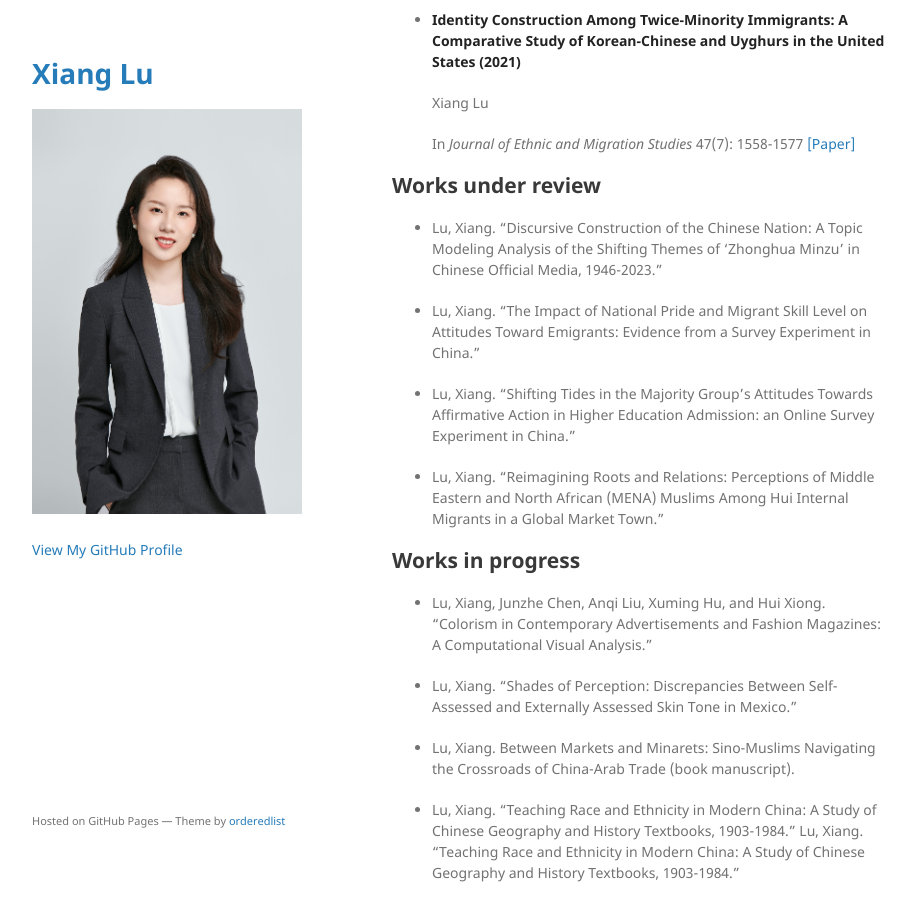
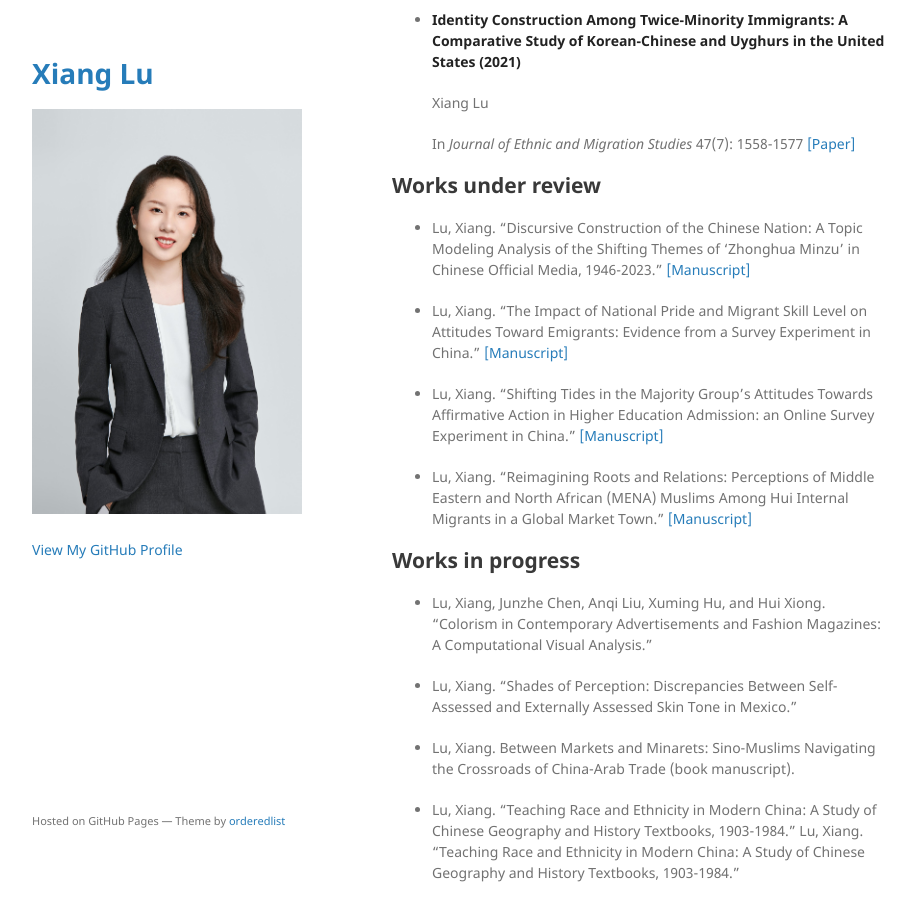
Before and after one commit to xianglusoc/xianglusoc.github.io, a Jekyll site: the page built from index.md, in a window 1280 px wide and 900 px high, scrolled down 1232 px. Shown: the whole window, without its empty margins (178-1093 px from the left). Built offline with Jekyll 4.4.1, drawn with Linux system fonts in a browser that asks for light colours; our own code applies the rules of GitHub Pages for plain Markdown files; the repository's description, which GitHub fills in, is left out.

Commit message:
Update index.md

```diff
--- a/index.md
+++ b/index.md
@@ -49,13 +49,13 @@ Contact: xiang.lu@zju.edu.cn
 
 ## Works under review
 
-- Lu, Xiang. “Discursive Construction of the Chinese Nation: A Topic Modeling Analysis of the Shifting Themes of ‘Zhonghua Minzu’ in Chinese Official Media, 1946-2023.”
+- Lu, Xiang. “Discursive Construction of the Chinese Nation: A Topic Modeling Analysis of the Shifting Themes of ‘Zhonghua Minzu’ in Chinese Official Media, 1946-2023.” [[Manuscript]](https://osf.io/4q8nr/?view_only=70bc362d821f44129b7de749648f7dab)
 
-- Lu, Xiang. “The Impact of National Pride and Migrant Skill Level on Attitudes Toward Emigrants: Evidence from a Survey Experiment in China.”
+- Lu, Xiang. “The Impact of National Pride and Migrant Skill Level on Attitudes Toward Emigrants: Evidence from a Survey Experiment in China.” [[Manuscript]](https://osf.io/ag3un/?view_only=0f6c9c0304d94ebaa180786af8c47299)
 
-- Lu, Xiang. “Shifting Tides in the Majority Group’s Attitudes Towards Affirmative Action in Higher Education Admission: an Online Survey Experiment in China.”
+- Lu, Xiang. “Shifting Tides in the Majority Group’s Attitudes Towards Affirmative Action in Higher Education Admission: an Online Survey Experiment in China.” [[Manuscript]](https://osf.io/mzhxn/?view_only=757b87a0b8794adea52d23a7a4494395)
 
-- Lu, Xiang. “Reimagining Roots and Relations: Perceptions of Middle Eastern and North African (MENA) Muslims Among Hui Internal Migrants in a Global Market Town.”
+- Lu, Xiang. “Reimagining Roots and Relations: Perceptions of Middle Eastern and North African (MENA) Muslims Among Hui Internal Migrants in a Global Market Town.” [[Manuscript]](https://osf.io/uysc8/?view_only=209636e84a26404c9a2b42a374433ec6)
 
 ## Works in progress
 
```
